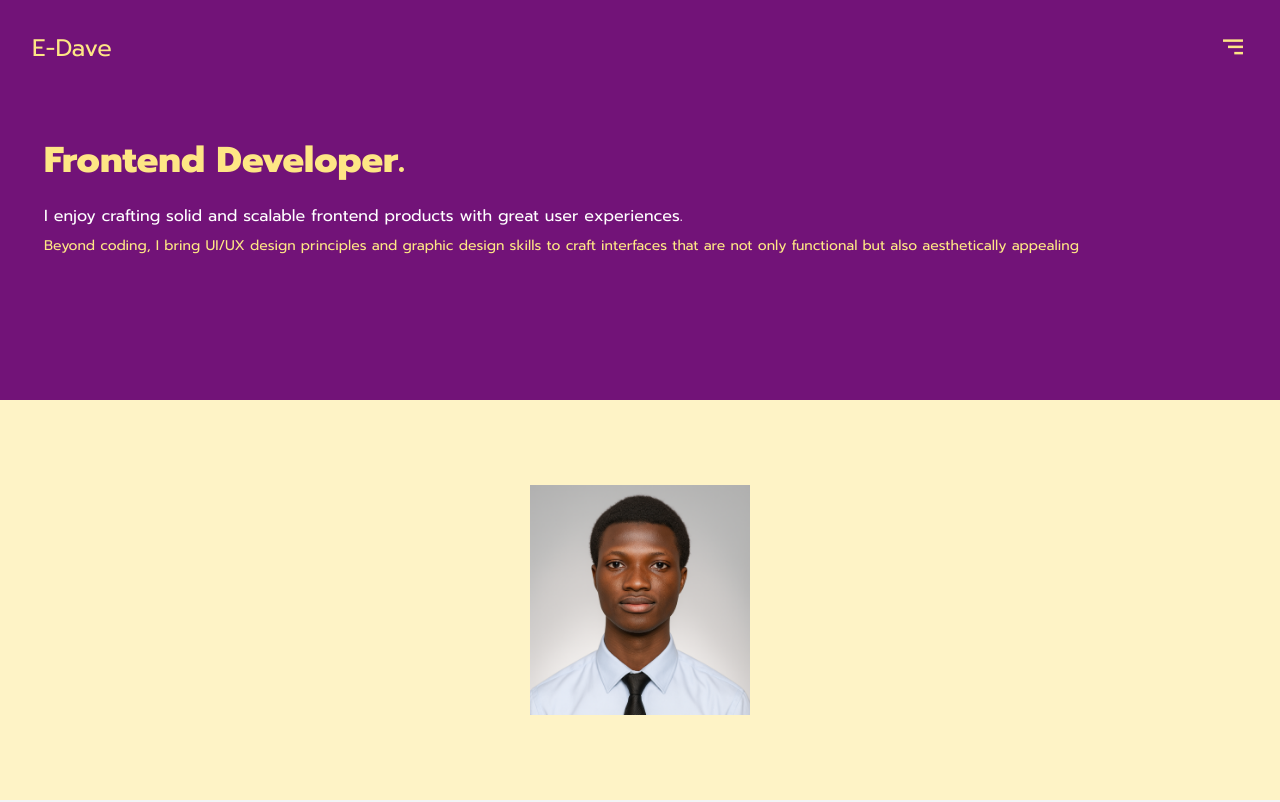
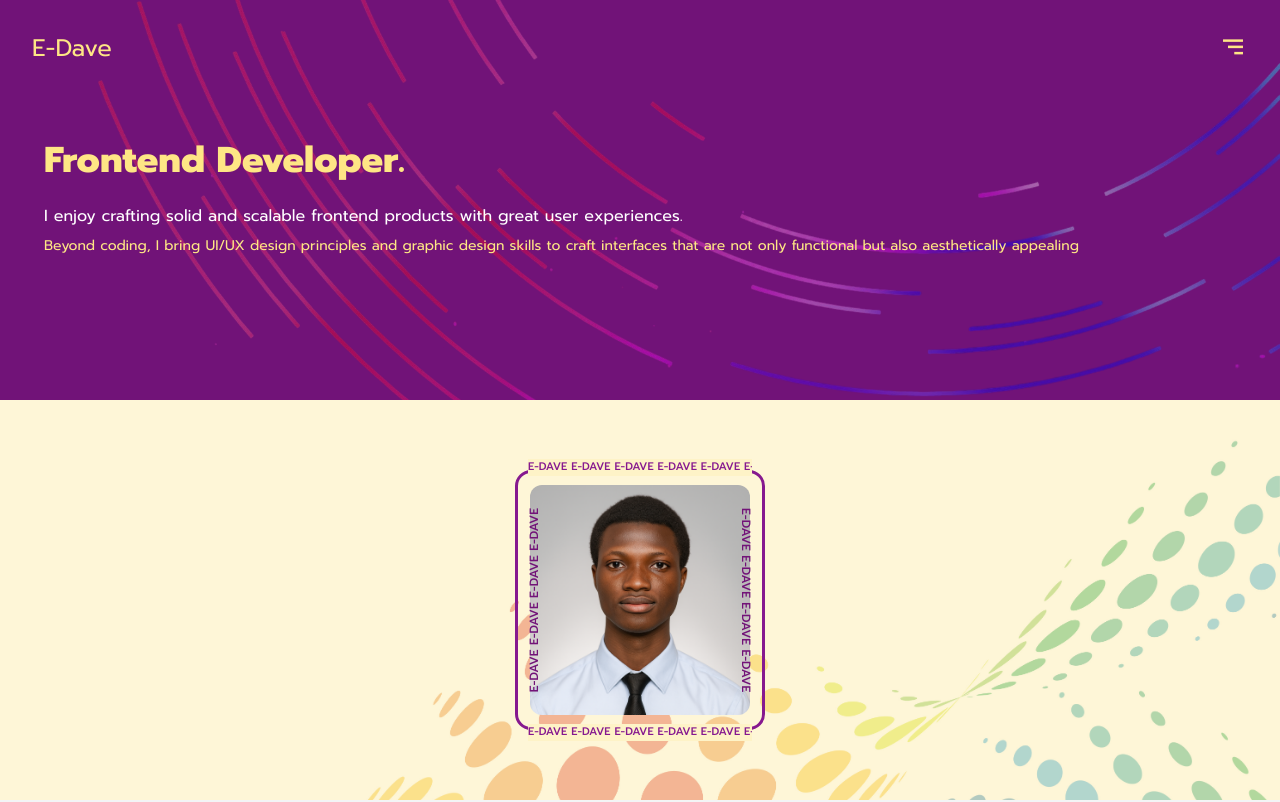
Before and after one commit to Ogunleyed01/Mi-Portfolio, a React (Vite) app: page / in a window 1280 px wide. Shown: the top 802 px of the page. Built offline with nearby package versions, Linux system fonts and the light colour scheme.

Commit message:
updated landing page

```diff
--- a/src/components/header.jsx
+++ b/src/components/header.jsx
@@ -1,11 +1,50 @@
 import React from 'react'
 
-const Header = () => {
+const Header = ({ isMenuOpen, setIsMenuOpen }) => {
+  const toggleMenu = () => {
+    setIsMenuOpen(!isMenuOpen)
+  }
+
+  const closeMenu = () => {
+    setIsMenuOpen(false)
+  }
+
   return (
-    <div className='flex justify-between p-8 text-amber-200'>
-        <div className='text-2xl text-bold'>E-Dave</div>
-        <i className='bx bx-menu-alt-right text-3xl'></i>
-    </div>
+    <>
+      <div className='flex justify-between p-8 text-amber-200'>
+          <div className='text-2xl text-bold'>E-Dave</div>
+          <i
+            className={`bx ${isMenuOpen ? 'bx-x' : 'bx-menu-alt-right'} text-3xl cursor-pointer transition-transform duration-300`}
+            onClick={toggleMenu}
+          ></i>
+      </div>
+
+      {isMenuOpen && (
+        <>
+          <div
+            className='fixed inset-0 bg-black/50 z-40'
+            onClick={closeMenu}
+          ></div>
+          <div className='absolute top-0 right-0 w-64 h-full bg-fuchsia-900/95 backdrop-blur-sm text-white shadow-2xl z-50'>
+            <div className='p-8 border-b border-amber-200/20'>
+              <div className='flex justify-between items-center'>
+                <div className='text-xl font-bold text-amber-200'>Menu</div>
+                <i
+                  className='bx bx-x text-3xl cursor-pointer text-amber-200 hover:text-white transition-colors'
+                  onClick={closeMenu}
+                ></i>
+              </div>
+            </div>
+            <div className='flex flex-col gap-1 p-4 mt-4'>
+              <a href='#home' onClick={closeMenu} className='px-4 py-3 text-amber-200 hover:text-white hover:bg-amber-200/10 transition-all rounded-lg'>Home</a>
+              <a href='#about' onClick={closeMenu} className='px-4 py-3 text-amber-200 hover:text-white hover:bg-amber-200/10 transition-all rounded-lg'>About</a>
+              <a href='#work' onClick={closeMenu} className='px-4 py-3 text-amber-200 hover:text-white hover:bg-amber-200/10 transition-all rounded-lg'>Work</a>
+              <a href='#contact' onClick={closeMenu} className='px-4 py-3 text-amber-200 hover:text-white hover:bg-amber-200/10 transition-all rounded-lg'>Contact</a>
+            </div>
+          </div>
+        </>
+      )}
+    </>
   )
 }
 
--- a/src/index.css
+++ b/src/index.css
@@ -3,3 +3,50 @@
 * {
   font-family: "prompt", sans-serif;
 }
+
+.edave-border {
+  border: 3px solid #86198f;
+  position: relative;
+  overflow: visible;
+}
+
+.edave-border::before {
+  content: 'E-DAVE E-DAVE E-DAVE E-DAVE E-DAVE E-DAVE E-DAVE E-DAVE ';
+  position: absolute;
+  top: -14px;
+  left: 10px;
+  right: 10px;
+  font-size: 11px;
+  color: #86198f;
+  font-weight: 500;
+  white-space: nowrap;
+  overflow: hidden;
+  z-index: 2;
+  background: #fef3c7;
+}
+
+.edave-border::after {
+  content: 'E-DAVE E-DAVE E-DAVE E-DAVE E-DAVE E-DAVE E-DAVE E-DAVE ';
+  position: absolute;
+  bottom: -14px;
+  left: 10px;
+  right: 10px;
+  font-size: 11px;
+  color: #86198f;
+  font-weight: 500;
+  white-space: nowrap;
+  overflow: hidden;
+  z-index: 2;
+  background: #fef3c7;
+}
+
+.vertical-text {
+  writing-mode: vertical-lr;
+  text-orientation: mixed;
+  transform: scale(-1, -1);
+}
+
+.vertical-text-reverse {
+  writing-mode: vertical-lr;
+  text-orientation: mixed;
+}
--- a/src/pages/landing.jsx
+++ b/src/pages/landing.jsx
@@ -1,13 +1,66 @@
-import React from 'react'
+import React, { useState } from 'react'
 import Header from '../components/header'
 import headshot from '../images/headshot.png'
+import abstractbg1 from '../images/purple-design-background.png'
+import abstractbg2 from '../images/abstract2.jpg'
 
 const Landing = () => {
+  const [isMenuOpen, setIsMenuOpen] = useState(false)
+  const [formData, setFormData] = useState({
+    name: '',
+    email: '',
+    message: ''
+  })
+  const [emailError, setEmailError] = useState('')
+
+  const validateEmail = (email) => {
+    const emailRegex = /^[^\s@]+@[^\s@]+\.[^\s@]+$/
+    return emailRegex.test(email)
+  }
+
+  const handleChange = (e) => {
+    const { name, value } = e.target
+    setFormData(prev => ({
+      ...prev,
+      [name]: value
+    }))
+
+    if (name === 'email' && value && !validateEmail(value)) {
+      setEmailError('Please enter a valid email address')
+    } else {
+      setEmailError('')
+    }
+  }
+
+  const handleSubmit = (e) => {
+    e.preventDefault()
+
+    if (!validateEmail(formData.email)) {
+      setEmailError('Please enter a valid email address')
+      return
+    }
+
+    const subject = encodeURIComponent(`Message from ${formData.name}`)
+    const body = encodeURIComponent(
+      `Name: ${formData.name}\n\n` +
+      `Email: ${formData.email}\n\n` +
+      `Message:\n${formData.message}`
+    )
+
+    window.location.href = `mailto:ogunleyedavid28@gmail.com?subject=${subject}&body=${body}`
+
+    setFormData({ name: '', email: '', message: '' })
+    setEmailError('')
+  }
+
   return (
     <div>
-        <div className='bg-fuchsia-900 h-[50vh]'>
-            <Header />
-            <div className='p-11'>
+        <section className='bg-fuchsia-900 bg-no-repeat bg-cover bg-center h-[50vh] relative' style={{backgroundImage: `url(${abstractbg1})`}}>
+            <div className='absolute inset-0 bg-fuchsia-900/60'></div>
+            <div className='relative z-20'>
+                <Header isMenuOpen={isMenuOpen} setIsMenuOpen={setIsMenuOpen} />
+            </div>
+            <div className='p-11 relative z-10'>
                 <h2 className='text-amber-200 text-4xl font-extrabold'>
                     Frontend Developer.
                 </h2>
@@ -19,17 +72,29 @@
                     Beyond coding, I bring UI/UX design principles and graphic design skills to craft interfaces that are not only functional but also aesthetically appealing
                 </p>
             </div>
-        </div>
-        <div className='h-[50vh] bg-amber-100 flex items-center justify-center'>
-            <img src={headshot} alt="edave" className='w-55'/>
-        </div>
-        <div className=' flex flex-col justify-center h-[66vh] bg-gray-100 p-12'>
+        </section>
+        <section
+            className='h-[50vh] bg-amber-100 bg-cover bg-center flex items-center justify-center relative'
+            style={{backgroundImage: `url(${abstractbg2})`}}
+        >
+            <div className='absolute inset-0 bg-amber-100/70'></div>
+            <div className='relative z-10 rounded-2xl p-3 edave-border flex'>
+                <div className='absolute left-2 top-0 bottom-0 flex items-center'>
+                    <div className='vertical-text text-fuchsia-900 font-medium text-xs'>E-DAVE E-DAVE E-DAVE E-DAVE</div>
+                </div>
+                <img src={headshot} alt="edave" className='w-55 rounded-xl mx-auto'/>
+                <div className='absolute right-2 top-0 bottom-0 flex items-center'>
+                    <div className='vertical-text-reverse text-fuchsia-900 font-medium text-xs'>E-DAVE E-DAVE E-DAVE E-DAVE</div>
+                </div>
+            </div>
+        </section>
+        <section className='flex flex-col justify-center h-[66vh] bg-gray-100 p-12'>
             <h2 className='text-fuchsia-900 text-4xl font-extrabold mb-2'>Design</h2>
             <p>Lorem ipsum dolor sit amet, consectetur adipisicing elit. Aspernatur voluptate quaerat, corporis unde ipsam ducimus odio magni, quisquam totam quis vitae neque mollitia facilis. Distinctio veritatis quo doloribus. Totam, quod.</p>
             <h2 className='text-fuchsia-900 text-4xl font-extrabold mt-10 mb-2'>Engineering</h2>
             <p>Lorem ipsum dolor sit amet, consectetur adipisicing elit. Aspernatur voluptate quaerat, corporis unde ipsam ducimus odio magni, quisquam totam quis vitae neque mollitia facilis. Distinctio veritatis quo doloribus. Totam, quod.</p>
-        </div>
-        <div className='bg-fuchsia-900 h-[46vh] p-5 pt-12'>
+        </section>
+        <section className='bg-fuchsia-900 h-[46vh] p-5 pt-12'>
             <div className='bg-fuchsia-100 h-[20rem] p-12'>
                 <h2 className='text-fuchsia-900 text-3xl font-extrabold'>
                     I Design <br />
@@ -38,29 +103,54 @@
                 <p className='pb-8'>Colab gigs, web apps <br /> and experimentals.</p>
 
                 <a href="#" >
-                    <div className='flex items-center justify-center border border-fuchsia-900 text-fuchsia-900 w-40 h-10'>
+                    <div className='flex items-center justify-center border border-fuchsia-900 text-fuchsia-900 w-40 h-10 hover:bg-fuchsia-900 hover:text-white transition-all duration-300'>
                         see my work
                         <i className='bx bx-right-arrow-alt'></i>
                     </div>
                 </a>
             </div>
-        </div>
+        </section>
         <section>
             <div className='p-12'>
                 <h3 className='text-fuchsia-900 text-3xl font-extrabold mb-7'>Send me a message</h3>
                 <p>Got a question, a gig, or just want to say hi? Contact me.</p>
 
-                <form action="contactMe" className='m-2 mt-10 flex flex-col gap-4'>
+                <form onSubmit={handleSubmit} className='m-2 mt-10 flex flex-col gap-4'>
                     <label htmlFor="name">Your Name</label>
-                    <input className='border-b border-gray-500 focus:outline-none focus:ring-0 text-fuchsia-900' type="text" placeholder='Enter your name'/>
+                    <input
+                        name="name"
+                        value={formData.name}
+                        onChange={handleChange}
+                        className='border-b border-gray-500 focus:outline-none focus:ring-0 text-fuchsia-900'
+                        type="text"
+                        placeholder='Enter your name'
+                        required
+                    />
 
                     <label htmlFor="email">Email-address</label>
-                    <input className='border-b border-gray-500 focus:outline-none focus:ring-0 text-fuchsia-900' type="email" placeholder='Enter your email address' />
+                    <input
+                        name="email"
+                        value={formData.email}
+                        onChange={handleChange}
+                        className='border-b border-gray-500 focus:outline-none focus:ring-0 text-fuchsia-900'
+                        type="email"
+                        placeholder='Enter your email address'
+                        required
+                    />
+                    {emailError && <span className='text-red-500 text-sm'>{emailError}</span>}
 
                     <label htmlFor="message">Your message</label>
-                    <textarea className='border-b border-gray-500 focus:outline-none focus:ring-0 text-fuchsia-900' rows='3' type="text" placeholder='Hi E-Dave, I think you can work with me at my company to build and bring our ideas to life. How soon can you hop on to discuss this? ' />
+                    <textarea
+                        name="message"
+                        value={formData.message}
+                        onChange={handleChange}
+                        className='border-b border-gray-500 focus:outline-none focus:ring-0 text-fuchsia-900'
+                        rows='3'
+                        placeholder='Hi E-Dave, I think you can work with me at my company to build and bring our ideas to life. How soon can you hop on to discuss this?'
+                        required
+                    />
 
-                    <button className='mt-10 flex items-center gap-3 justify-center border border-fuchsia-900 text-fuchsia-900 w-40 h-10 cursor-pointer'>
+                    <button className='mt-10 flex items-center gap-3 justify-center border border-fuchsia-900 text-fuchsia-900 w-40 h-10 cursor-pointer hover:bg-fuchsia-900 hover:text-white transition-all duration-300'>
                         shoot
                         <i className='bx bx-right-arrow-alt'></i>
                     </button>
```
Also changed, not shown: src/images/abstract2.jpg (added), src/images/purple-design-background.png (added).
